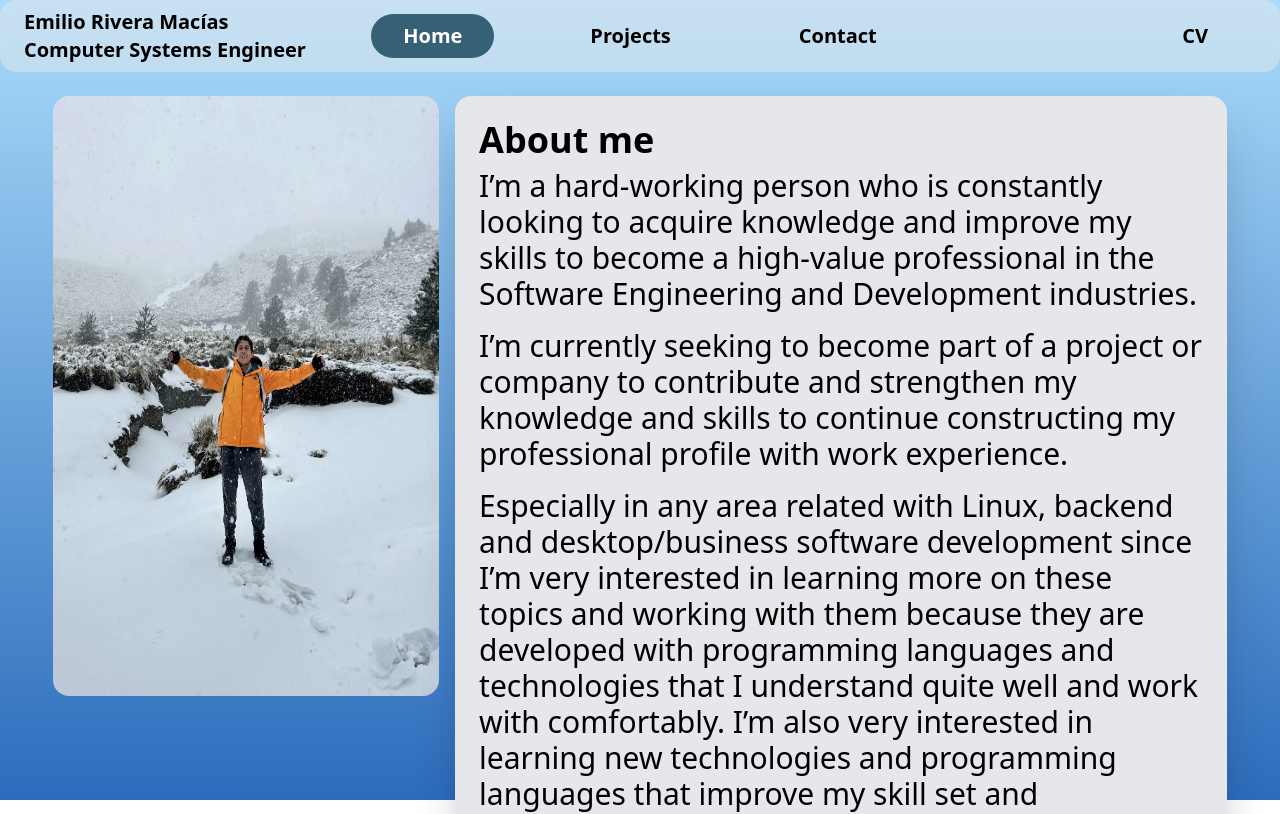
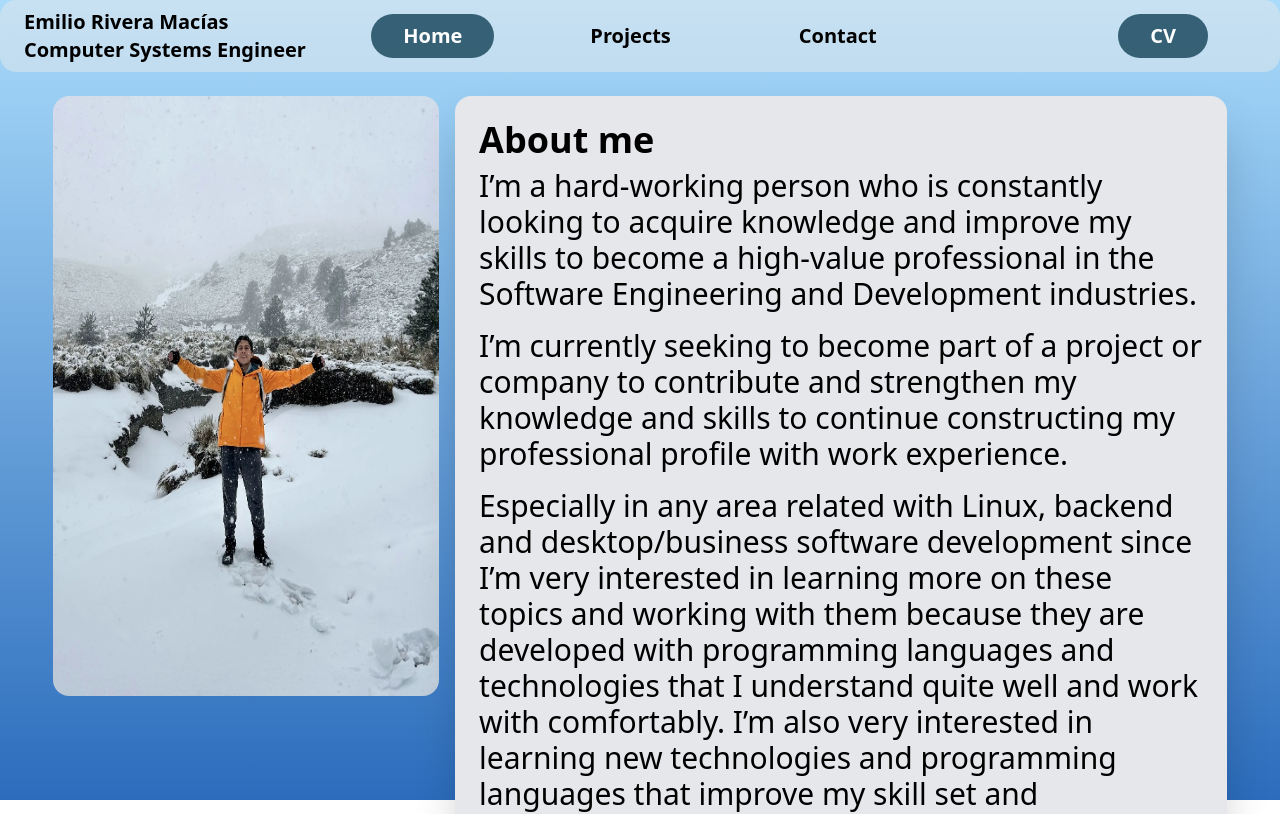
Before and after one commit to EmilioRivera0/professional-portfolio, a Next.js app: page / in a window 1280 px wide. Shown: the top 814 px of the page. Built offline with nearby package versions, Linux system fonts and the light colour scheme.

Commit message:
Style: Minor changes to navbar

```diff
--- a/src/components/Header/Header.tsx
+++ b/src/components/Header/Header.tsx
@@ -41,7 +41,7 @@ export function Header() {
                         </Link>))}
                 </div>
                 <div className="flex w-5/12 lg:w-4/12 my-auto justify-end">
-                    <Link className="mr-12 lg:mr-12" href='/CV.pdf'>CV</Link>
+                    <Link className="mr-12 lg:mr-12 px-8 py-2 rounded-3xl bg-primary/80 text-white" href='/CV.pdf'>CV</Link>
                 </div>
             </section>
             {/* Mobile Devices */}
```
